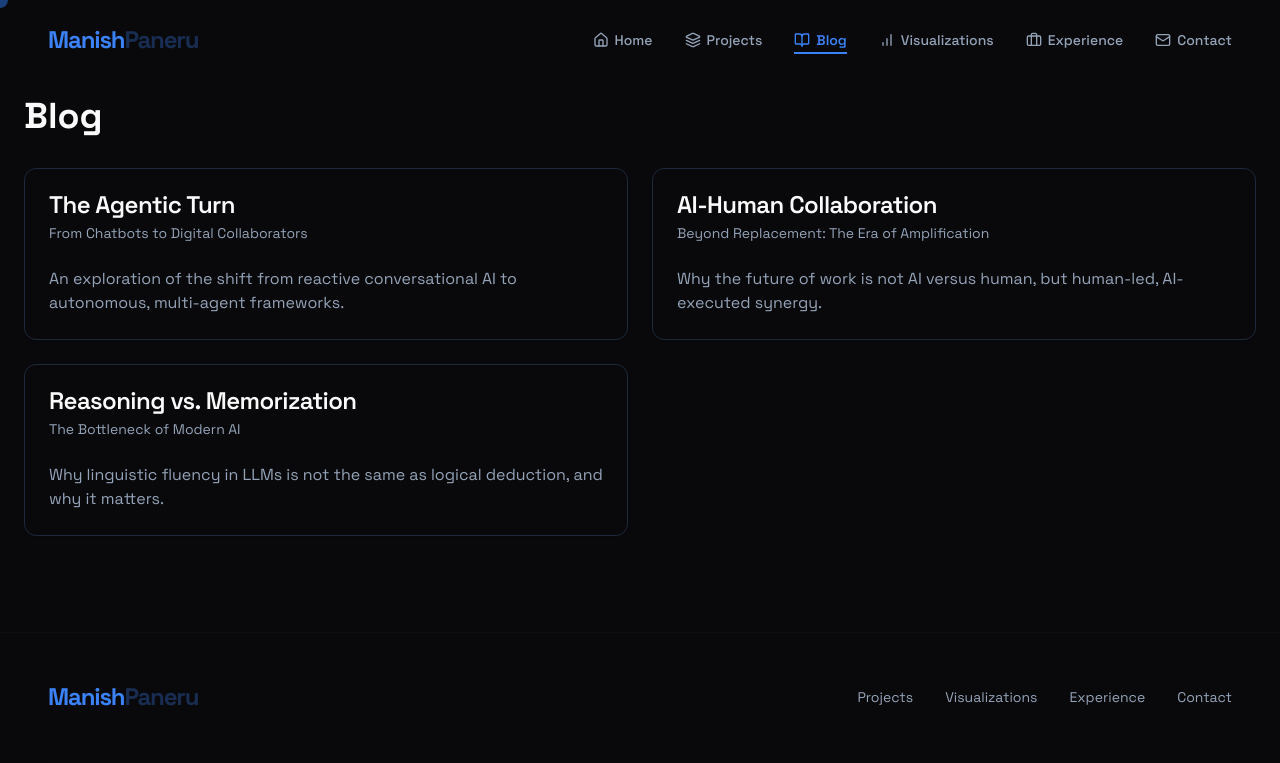
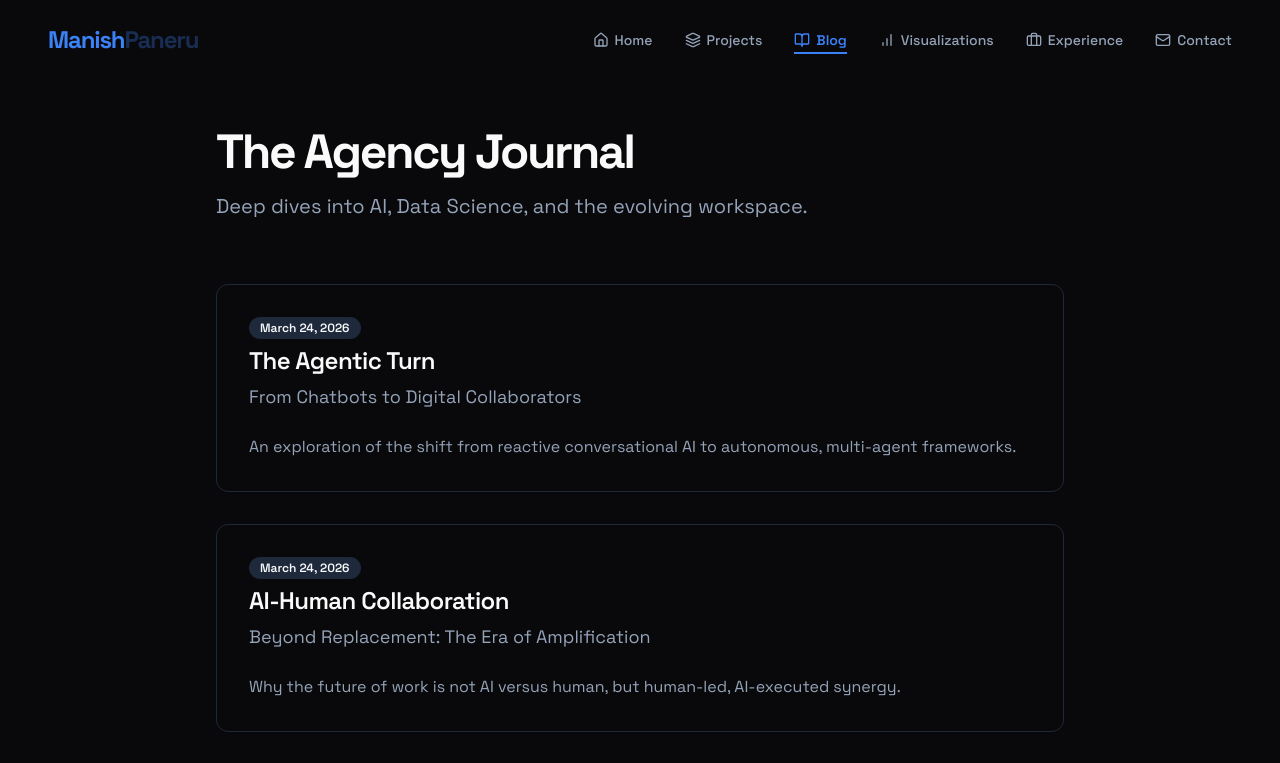
Before and after one commit to 1mgodlyiest/portfolio-website, a Next.js app: page /blog in a window 1280 px wide. Shown: the top 763 px of the page. Built offline with nearby package versions, Linux system fonts and the light colour scheme.

Commit message:
feat: professional blog layout and markdown rendering

```diff
--- a/app/blog/[slug]/page.tsx
+++ b/app/blog/[slug]/page.tsx
@@ -1,12 +1,13 @@
 import fs from "fs/promises";
 import path from "path";
+import Link from "next/link";
+import ReactMarkdown from "react-markdown";
+import remarkGfm from "remark-gfm";
+import { Button } from "@/components/ui/button";
+import { ArrowLeft } from "lucide-react";
 import { NavigationMenu } from "@/components/navigation-menu";
 import { Footer } from "@/components/footer";
-import { AnimatedCursor } from "@/components/animated-cursor";
-import { ScrollProgress } from "@/components/scroll-progress";
 
-// If you want to render markdown, you'd normally use react-markdown
-// For now, let's keep it simple and just show raw text or parse it lightly
 export default async function BlogPostPage({ params }: { params: { slug: string } }) {
   const { slug } = await params;
   const filePath = path.join(process.cwd(), "app", "blog", "posts", `${slug}.md`);
@@ -14,13 +15,22 @@ export default async function BlogPostPage({ params }: { params: { slug: string
   try {
     const content = await fs.readFile(filePath, "utf-8");
     return (
-      <div className="relative min-h-screen">
-        <AnimatedCursor />
-        <ScrollProgress />
+      <div className="relative min-h-screen bg-background">
         <NavigationMenu />
-        <main className="container mx-auto py-24 px-6 max-w-3xl min-h-[60vh]">
-          <article className="prose prose-invert prose-lg max-w-none">
-            <pre className="whitespace-pre-wrap font-sans text-muted-foreground">{content}</pre>
+        <main className="container mx-auto py-32 px-6 max-w-3xl min-h-[60vh]">
+          <div className="mb-12">
+            <Button variant="ghost" className="mb-8 pl-0 hover:bg-transparent" asChild>
+              <Link href="/blog" className="flex items-center text-muted-foreground hover:text-primary transition-colors">
+                <ArrowLeft className="mr-2 h-4 w-4" />
+                Back to Blog
+              </Link>
+            </Button>
+          </div>
+
+          <article className="prose prose-invert prose-lg prose-primary max-w-none">
+            <ReactMarkdown remarkPlugins={[remarkGfm]}>
+              {content}
+            </ReactMarkdown>
           </article>
         </main>
         <Footer />
@@ -28,9 +38,12 @@ export default async function BlogPostPage({ params }: { params: { slug: string
     );
   } catch (error) {
     return (
-      <div className="container mx-auto py-24 px-6 text-center">
-        <h1 className="text-2xl font-bold">Post not found</h1>
-        <p className="mt-4 text-muted-foreground">The post {slug} does not exist.</p>
+      <div className="container mx-auto py-32 px-6 text-center">
+        <h1 className="text-4xl font-bold mb-4">Post not found</h1>
+        <p className="text-muted-foreground mb-8">The requested post does not exist.</p>
+        <Button asChild>
+          <Link href="/blog">Back to Blog</Link>
+        </Button>
       </div>
     );
   }
--- a/app/blog/page.tsx
+++ b/app/blog/page.tsx
@@ -2,54 +2,62 @@
 
 import { NavigationMenu } from "@/components/navigation-menu"
 import { Footer } from "@/components/footer"
-import { AnimatedCursor } from "@/components/animated-cursor"
-import { ScrollProgress } from "@/components/scroll-progress"
 import { Card, CardContent, CardHeader, CardTitle, CardDescription } from "@/components/ui/card"
+import { Badge } from "@/components/ui/badge"
 import Link from "next/link"
+
+const blogPosts = [
+  {
+    slug: "the-agentic-turn",
+    title: "The Agentic Turn",
+    description: "From Chatbots to Digital Collaborators",
+    excerpt: "An exploration of the shift from reactive conversational AI to autonomous, multi-agent frameworks.",
+    date: "March 24, 2026"
+  },
+  {
+    slug: "ai-human-collaboration",
+    title: "AI-Human Collaboration",
+    description: "Beyond Replacement: The Era of Amplification",
+    excerpt: "Why the future of work is not AI versus human, but human-led, AI-executed synergy.",
+    date: "March 24, 2026"
+  },
+  {
+    slug: "reasoning-vs-memorization",
+    title: "Reasoning vs. Memorization",
+    description: "The Bottleneck of Modern AI",
+    excerpt: "Why linguistic fluency in LLMs is not the same as logical deduction, and why it matters.",
+    date: "March 24, 2026"
+  }
+]
 
 export default function BlogPage() {
   return (
-    <div className="relative min-h-screen">
-      <AnimatedCursor />
-      <ScrollProgress />
+    <div className="relative min-h-screen bg-background">
       <NavigationMenu />
 
-      <main className="container mx-auto py-24 px-6 min-h-[60vh]">
-        <h1 className="text-4xl font-bold mb-8">Blog</h1>
-        <div className="grid grid-cols-1 md:grid-cols-2 gap-6">
-          <Link href="/blog/the-agentic-turn">
-            <Card className="hover:border-primary transition-colors cursor-pointer">
+      <main className="container mx-auto py-32 px-6 max-w-4xl min-h-[60vh]">
+        <h1 className="text-5xl font-bold tracking-tighter mb-4">The Agency Journal</h1>
+        <p className="text-xl text-muted-foreground mb-16">
+          Deep dives into AI, Data Science, and the evolving workspace.
+        </p>
+
+        <div className="grid grid-cols-1 gap-8">
+          {blogPosts.map((post) => (
+            <Link key={post.slug} href={`/blog/${post.slug}`}>
+              <Card className="hover:border-primary transition-all duration-300 hover:shadow-lg p-2">
                 <CardHeader>
-                <CardTitle>The Agentic Turn</CardTitle>
-                <CardDescription>From Chatbots to Digital Collaborators</CardDescription>
+                  <div className="flex items-center justify-between">
+                    <Badge variant="secondary">{post.date}</Badge>
+                  </div>
+                  <CardTitle className="text-2xl mt-4">{post.title}</CardTitle>
+                  <CardDescription className="text-lg">{post.description}</CardDescription>
                 </CardHeader>
                 <CardContent>
-                <p className="text-muted-foreground">An exploration of the shift from reactive conversational AI to autonomous, multi-agent frameworks.</p>
+                  <p className="text-muted-foreground">{post.excerpt}</p>
                 </CardContent>
               </Card>
             </Link>
-          <Link href="/blog/ai-human-collaboration">
-            <Card className="hover:border-primary transition-colors cursor-pointer">
-              <CardHeader>
-                <CardTitle>AI-Human Collaboration</CardTitle>
-                <CardDescription>Beyond Replacement: The Era of Amplification</CardDescription>
-              </CardHeader>
-              <CardContent>
-                <p className="text-muted-foreground">Why the future of work is not AI versus human, but human-led, AI-executed synergy.</p>
-              </CardContent>
-            </Card>
-          </Link>
-          <Link href="/blog/reasoning-vs-memorization">
-            <Card className="hover:border-primary transition-colors cursor-pointer">
-              <CardHeader>
-                <CardTitle>Reasoning vs. Memorization</CardTitle>
-                <CardDescription>The Bottleneck of Modern AI</CardDescription>
-              </CardHeader>
-              <CardContent>
-                <p className="text-muted-foreground">Why linguistic fluency in LLMs is not the same as logical deduction, and why it matters.</p>
-              </CardContent>
-            </Card>
-          </Link>
+          ))}
         </div>
       </main>
 
```
Lines whose indentation alone changed are shown as unchanged.
